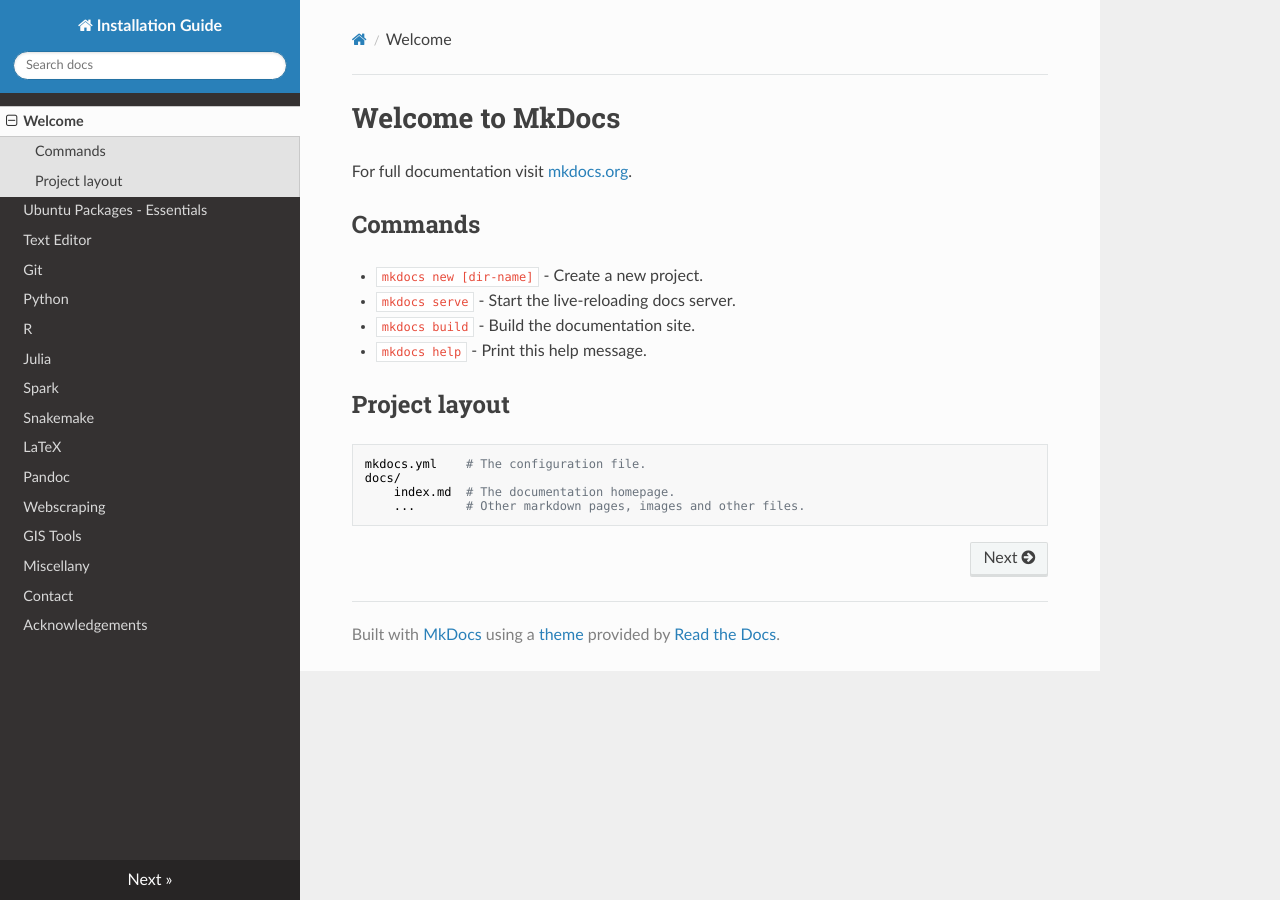
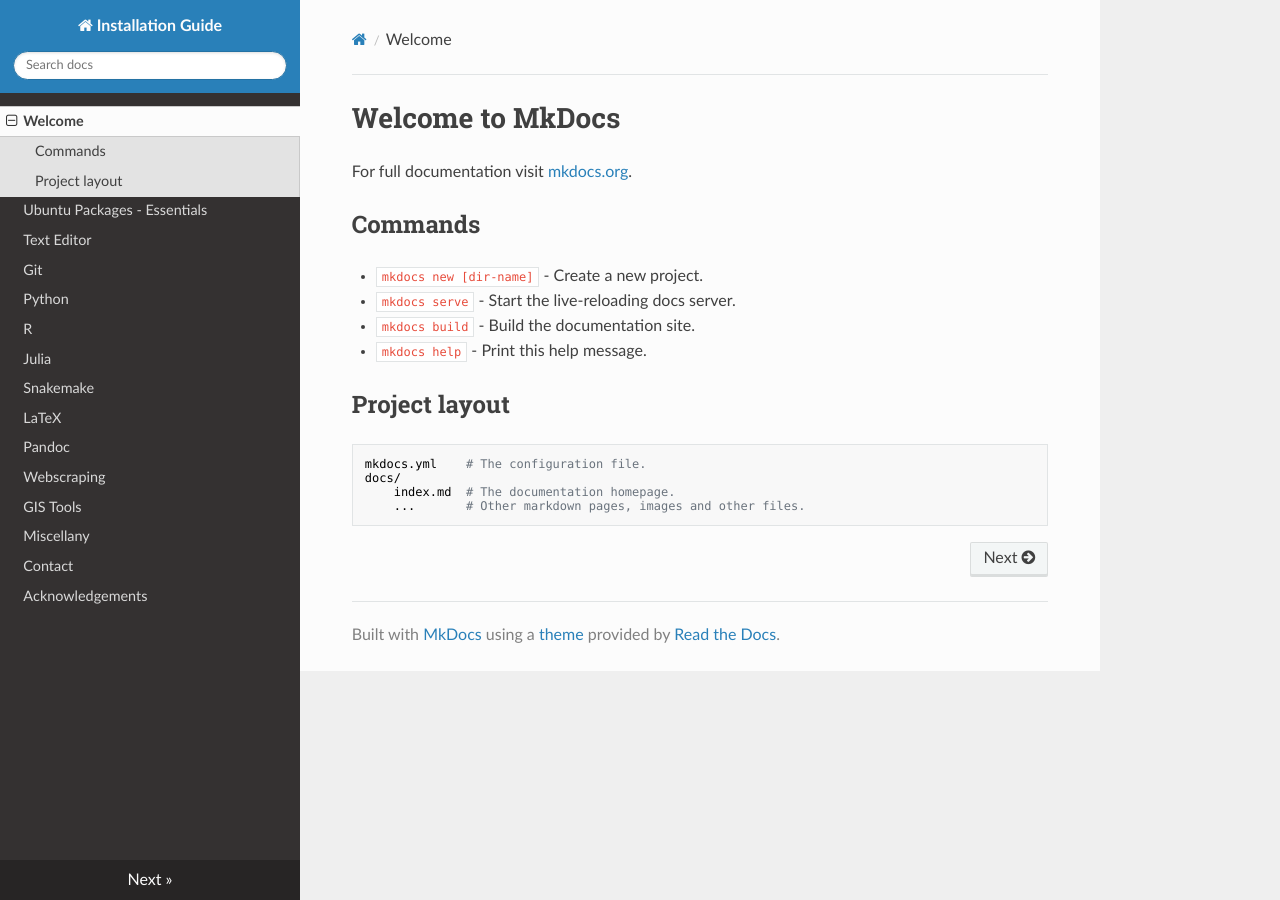
Before and after one commit to lachlandeer/installation-guide, an MkDocs documentation site: the page built from docs/index.md, in a window 1280 px wide. Built offline with MkDocs 1.6.1, drawn with Linux system fonts in a browser that asks for light colours; nearby versions of some CDN libraries; old or Windows-style settings are respelled for this version of MkDocs.

```diff
--- a/mkdocs.yml
+++ b/mkdocs.yml
@@ -8,7 +8,6 @@
 - Python: python.md
 - R: r.md
 - Julia: julia.md
-- Spark: spark.md
 - Snakemake: snakemake.md
 - LaTeX: tex.md
 - Pandoc: pandoc.md
```
Also changed, not shown: docs/contact.md (added), docs/gis-tools.md (added), docs/git.md (added), docs/julia.md (added), docs/misc.md (added), docs/pandoc.md (added), docs/python.md (added), docs/r.md (added), docs/snakemake.md (added), docs/tex.md (added), docs/text-editor.md (added), docs/ubuntu-essentials.md (added), docs/webscraping.md (added).
